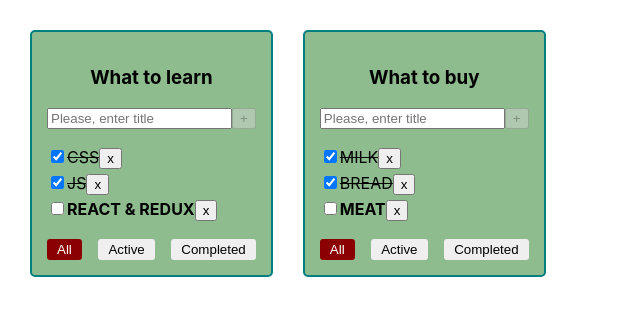
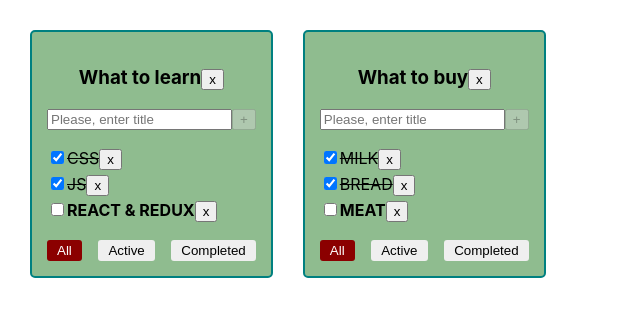
Before and after one commit to Shibka/todolist, a React (Create React App) app: page / in a window 1280 px wide. Shown: the top 316 px of the page, without its empty margins (0-640 px from the left). Built offline with nearby package versions, Linux system fonts and the light colour scheme.

Commit message:
TodoList isDone

```diff
--- a/src/App.tsx
+++ b/src/App.tsx
@@ -154,7 +154,6 @@ const todoListsComponents = todoLists.map(tl => {
     //     }
     // }
     // const tasksWhatIWantToSee = getTasksForMe(tasks, filter)
-
     return (
         <div className='App'>
             {todoListsComponents}
--- a/src/TodoList.tsx
+++ b/src/TodoList.tsx
@@ -15,7 +15,7 @@ type TodolistPropsType = {
     filter: FilterValuesType
 
     removeTask: (taskId: string, todoListId: string) => void
-    addTask: (title: string, todoListId: string)  => void
+    addTask: (title: string, todoListId: string) => void
     changeTaskStatus: (taskId: string, isDone: boolean, todoListId: string) => void
 
     changeTodoListFilter: (nextFilter: FilterValuesType, todoListId: string) => void
@@ -38,11 +38,11 @@ export function TodoList(props: TodolistPropsType) {
     const setTitleHandler = (e: ChangeEvent<HTMLInputElement>) => {
         error && setError(false)
         setTitle(e.currentTarget.value)
-        }
+    }
     const addTaskHandler = () => {
         const trimmedTitle = title.trim()
         if (trimmedTitle) {
-            props.addTask(trimmedTitle)
+            props.addTask(trimmedTitle, props.todoListId)
         } else {
             setError(true)
         }
@@ -51,13 +51,13 @@ export function TodoList(props: TodolistPropsType) {
 
 
     const tasksListItems: Array<JSX.Element> = props.tasks.map((task: TaskType): JSX.Element => {
-        const removeTask = () => props.removeTask(task.id)
+        const removeTask = () => props.removeTask(task.id, props.todoListId)
         const changeTaskStatus = (e: ChangeEvent<HTMLInputElement>) => {
-            props.changeTaskStatus(task.id, e.currentTarget.checked)
+            props.changeTaskStatus(task.id, e.currentTarget.checked, props.todoListId)
         }
         const taskClasses = task.isDone ? 'task-isDone' : 'task'
         return (
-            <li>
+            <li key={task.id}>
                 <div>
                     <input type="checkbox" checked={task.isDone}
                            onChange={changeTaskStatus}/>
@@ -68,6 +68,8 @@ export function TodoList(props: TodolistPropsType) {
 
         )
     })
+
+
     const titleMaxLenght = 25
     const isTitleLengthTooLong: boolean = title.length > titleMaxLenght
     const isAddBtnDisabled: boolean = !title.length || title.length > titleMaxLenght
@@ -78,12 +80,18 @@ export function TodoList(props: TodolistPropsType) {
         ? <div style={{color: 'darkred'}}>Title is required!</div>
         : null
 
-    const handlerCreator = (filter: FilterValuesType) => () => props.changeFilter(filter)
+    const handlerCreator = (filter: FilterValuesType) => () => props.changeTodoListFilter(filter, props.todoListId)
+
+    const removeTodoList = () =>  props.removeTodoList(props.todoListId)
+
     const addTaskOnKeyPressHandler = (e: KeyboardEvent<HTMLInputElement>) => e.key === 'Enter' && !isAddBtnDisabled && addTaskHandler()
 
     return (
+
         <div className='todolist'>
-            <h3>{props.title}</h3>
+            <h3>{props.title}
+                <button onClick={removeTodoList}>x</button>
+            </h3>
             <div>
                 <input
                     placeholder='Please, enter title'
@@ -103,18 +111,21 @@ export function TodoList(props: TodolistPropsType) {
                 {/*{userMessage}*/}
             </div>
             <ul>
-                {tasksListItems}
+               {tasksListItems}
             </ul>
             <div className={'filter-btn-wrapper'}>
                 <button
                     className={props.filter === 'all' ? 'filter-btn filter-btn-active' : 'filter-btn'}
-                    onClick={handlerCreator('all')}>All
+                    onClick={handlerCreator('all')}
+                >All
                 </button>
                 <button className={props.filter === 'active' ? 'filter-btn filter-btn-active' : 'filter-btn'}
-                        onClick={handlerCreator('active')}>Active
+                        onClick={handlerCreator('active')}
+                >Active
                 </button>
                 <button className={props.filter === 'completed' ? 'filter-btn filter-btn-active' : 'filter-btn'}
-                        onClick={handlerCreator('completed')}>Completed
+                        onClick={handlerCreator('completed')}
+                >Completed
                 </button>
             </div>
         </div>
```
